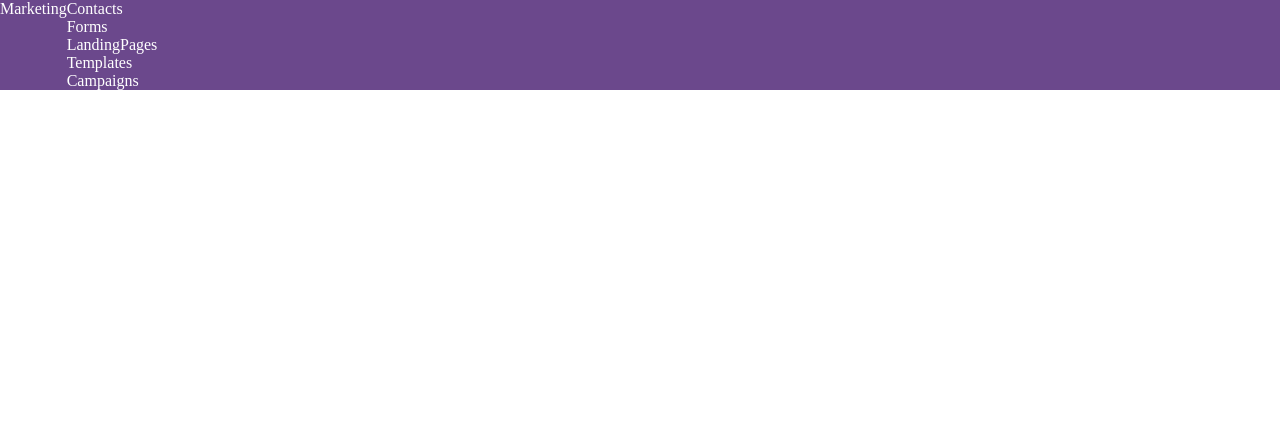
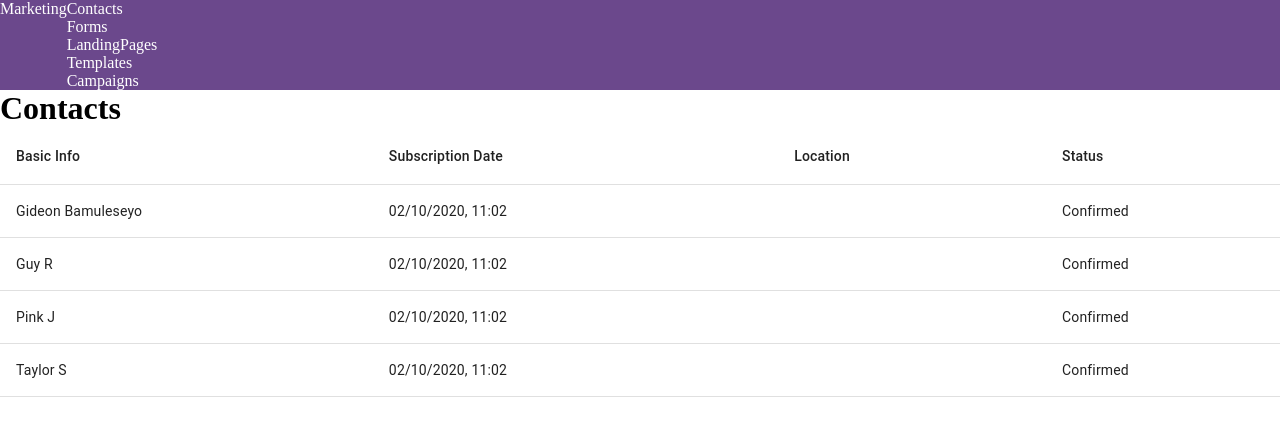
Before and after one commit to lytes20/engage-web, a React (Create React App) app: page / in a window 1280 px wide. Shown: the top 436 px of the page. Built offline with nearby package versions, Linux system fonts and the light colour scheme; the HTML template or start-up script is replaced by a standard one.

Commit message:
Add contacts table

```diff
--- a/public/index.html
+++ b/public/index.html
@@ -14,7 +14,6 @@
       manifest.json provides metadata used when your web app is installed on a
       user's mobile device or desktop. See https://developers.google.com/web/fundamentals/web-app-manifest/
     -->
-    <link rel="manifest" href="%PUBLIC_URL%/manifest.json" />
     <!--
       Notice the use of %PUBLIC_URL% in the tags above.
       It will be replaced with the URL of the `public` folder during the build.
--- a/src/App.js
+++ b/src/App.js
@@ -1,9 +1,11 @@
 import React from 'react';
 import NavBar from './components/NavBar'
+import Contacts from './components/Contacts'
 function App() {
   return (
     <div>
       <NavBar />
+      <Contacts />
     </div>
   );
 }
--- /dev/null
+++ b/src/assets/styles/contacts.scss
@@ -0,0 +1,3 @@
+.contacts-container{
+    // border: 1px solid red;
+}
--- /dev/null
+++ b/src/components/Contacts.jsx
@@ -0,0 +1,26 @@
+import React from "react";
+import "../assets/styles/contacts.scss";
+
+import ContactsTable from "./ContactsTable";
+function Contacts() {
+  return (
+    <div className="contacts-container">
+      {/* Contacts main container  */}
+      <div>
+        <div>
+          <h1>Contacts</h1>
+        </div>
+
+        {/* Contacts table  */}
+        <div>
+          <ContactsTable />
+        </div>
+      </div>
+
+      {/* Contacts Side bar  */}
+      <div></div>
+    </div>
+  );
+}
+
+export default Contacts;
--- /dev/null
+++ b/src/components/ContactsTable.jsx
@@ -0,0 +1,37 @@
+import React from "react";
+
+import Table from "@material-ui/core/Table";
+import TableBody from "@material-ui/core/TableBody";
+import TableCell from "@material-ui/core/TableCell";
+import TableRow from "@material-ui/core/TableRow";
+
+import CustomTableHead from "./CustomTableHead";
+
+import { contacts } from '../data'
+
+function ContactsTable() {
+  const [order, setOrder] = React.useState("asc");
+  const [orderBy, setOrderBy] = React.useState("id");
+
+  return (
+    <Table aria-label="custom pagination table">
+      <CustomTableHead
+        order={order}
+        orderBy={orderBy}
+        rowCount={contacts.length}
+      />
+      <TableBody>
+        {contacts.map(contact => (
+          <TableRow key={contact.name} onClick={() => console.log(contact)}>
+            <TableCell>{contact.name}</TableCell>
+            <TableCell>{contact.date}</TableCell>
+            <TableCell>{contact.location}</TableCell>
+            <TableCell>{contact.status}</TableCell>
+          </TableRow>
+        ))}
+      </TableBody>
+    </Table>
+  );
+}
+
+export default ContactsTable;
--- /dev/null
+++ b/src/components/CustomTableHead.jsx
@@ -0,0 +1,43 @@
+import React from "react";
+import TableHead from "@material-ui/core/TableHead";
+import TableRow from "@material-ui/core/TableRow";
+import TableCell from "@material-ui/core/TableCell";
+import TableSortLabel from "@material-ui/core/TableSortLabel";
+
+const headCells = [
+  { id: "info", numeric: false, label: "Basic Info" },
+  { id: "date", numeric: false, label: "Subscription Date" },
+  { id: "location", numeric: false, label: "Location" },
+  { id: "status", numeric: false, label: "Status" }
+];
+
+function CustomTableHead(props) {
+  const { order, orderBy, onRequestSort } = props;
+  const createSortHandler = property => event => {
+    onRequestSort(event, property);
+  };
+
+  return (
+    <TableHead>
+      <TableRow>
+        {headCells.map(headCell => (
+          <TableCell
+            key={headCell.id}
+            align="left"
+            sortDirection={orderBy === headCell.id ? order : false}
+          >
+            <TableSortLabel
+              active={orderBy === headCell.id}
+              direction={orderBy === headCell.id ? order : "asc"}
+              onClick={createSortHandler(headCell.id)}
+            >
+              {headCell.label}
+            </TableSortLabel>
+          </TableCell>
+        ))}
+      </TableRow>
+    </TableHead>
+  );
+}
+
+export default CustomTableHead;
--- a/src/components/NavBar.jsx
+++ b/src/components/NavBar.jsx
@@ -16,7 +16,7 @@ function NavBar() {
       <div>
         <ul>
           {menuItems.map(item => (
-            <li>{item}</li>
+            <li key={item}>{item}</li>
           ))}
         </ul>
       </div>
--- /dev/null
+++ b/src/data/index.js
@@ -0,0 +1,10 @@
+function createData(name, date, location, status) {
+  return { name, date, location, status };
+}
+
+export const contacts = [
+  createData("Gideon Bamuleseyo", "02/10/2020, 11:02", "", "Confirmed"),
+  createData("Guy R ", "02/10/2020, 11:02", "", "Confirmed"),
+  createData("Pink J ", "02/10/2020, 11:02", "", "Confirmed"),
+  createData("Taylor S", "02/10/2020, 11:02", "", "Confirmed"),
+];
```
Also changed, not shown: public/manifest.json (deleted), public/robots.txt (deleted).
